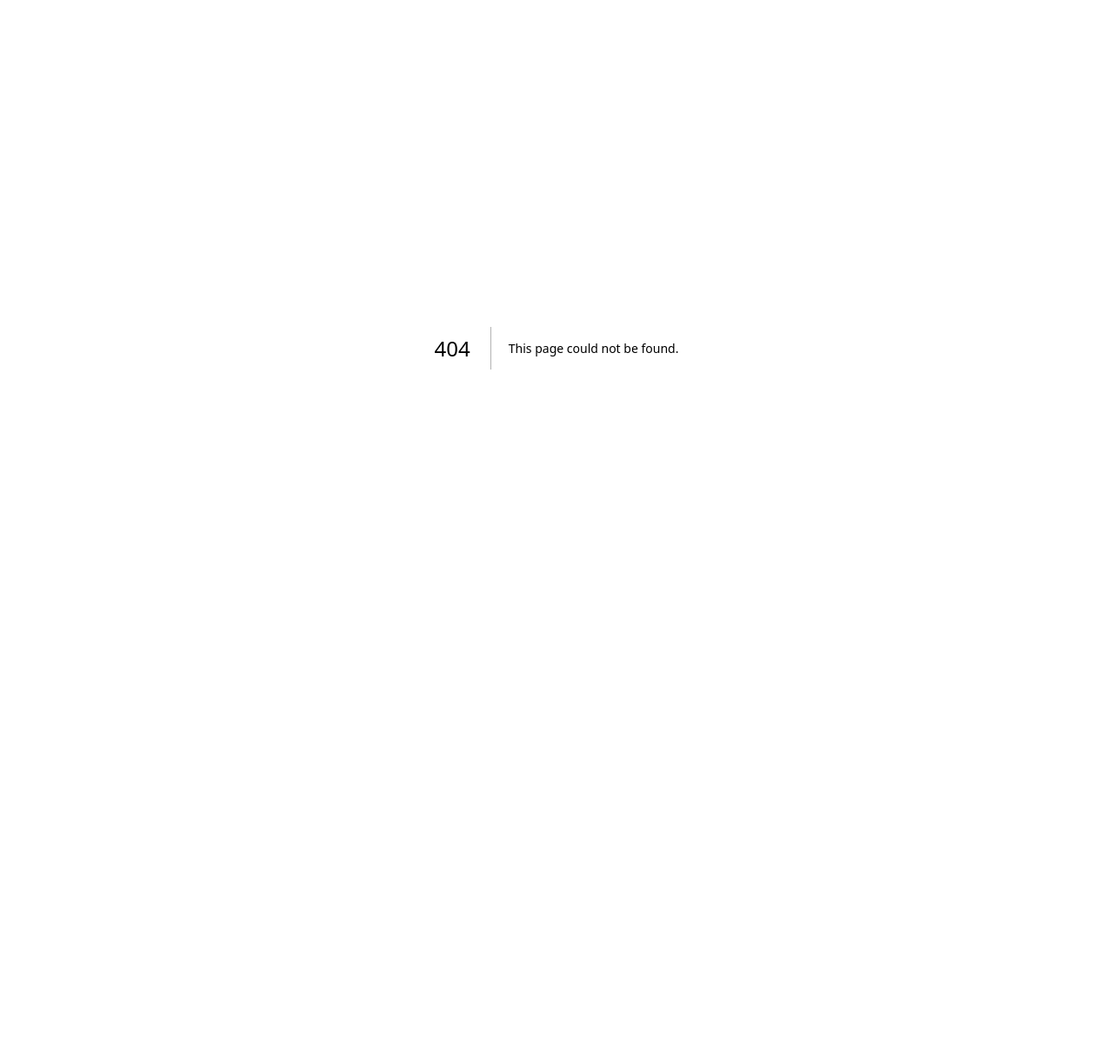
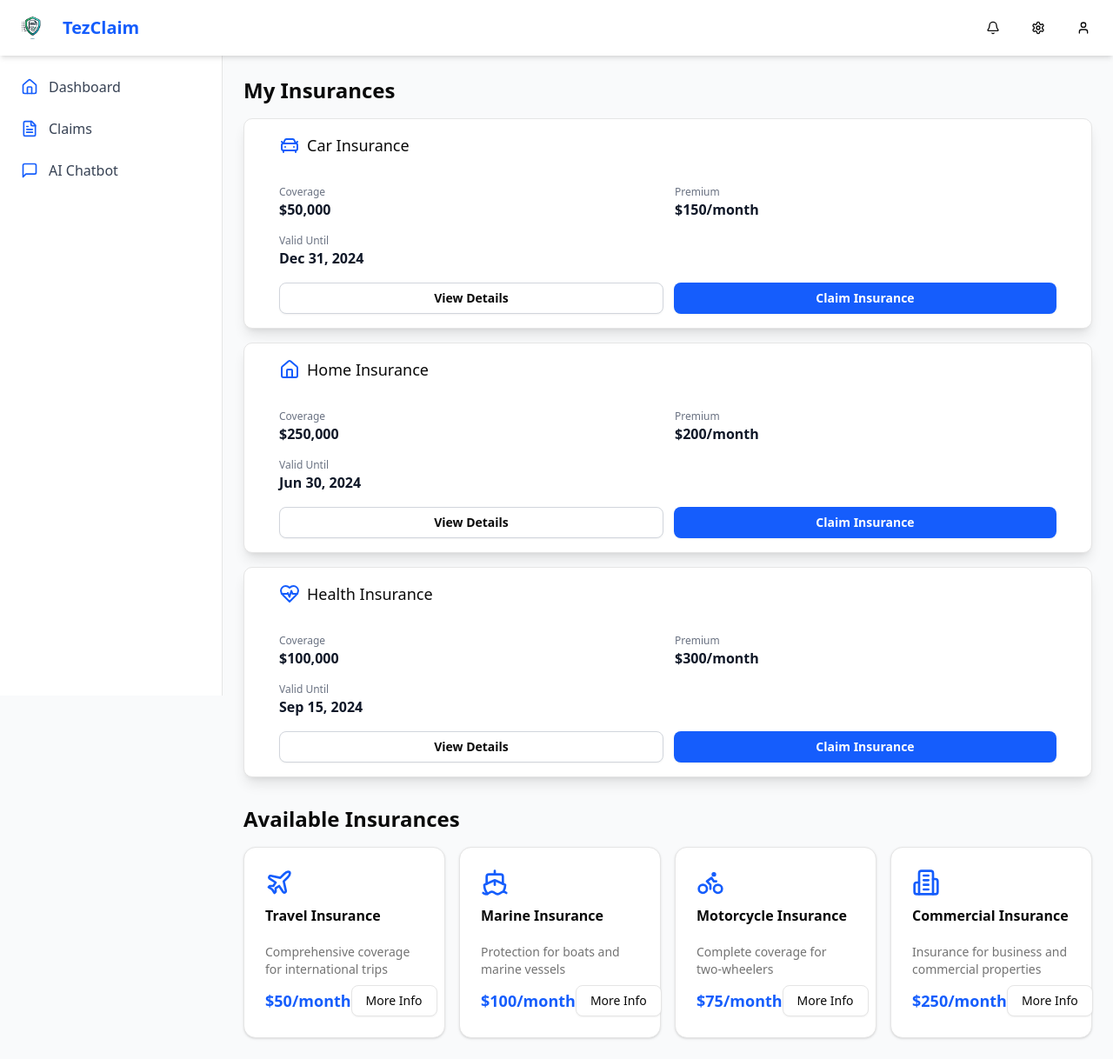
Before and after one commit to 20-HITESH-04/HackVerse_Brogrammers, a Next.js app in the folder my-app/: page /user/home in a window 1280 px wide. Before the commit this address had no page. Shown: the whole page at 87% size. Before the commit the page ends 800 px from the top, so only its background shows below. Built offline with nearby package versions, Linux system fonts and the light colour scheme.

Commit message:
user dashboard basic hardcoded

```diff
--- /dev/null
+++ b/my-app/Components/dashboard/AvailableInsurances.jsx
@@ -0,0 +1,66 @@
+import React from 'react';
+import { Card, CardContent, CardHeader, CardTitle } from '../ui/card';
+import { Button } from '../ui/button';
+import { Bike, Ship, Plane, Building2 } from 'lucide-react';
+
+const AVAILABLE_INSURANCES = [
+    {
+        id: 1,
+        type: 'Travel Insurance',
+        icon: Plane,
+        description: 'Comprehensive coverage for international trips',
+        startingFrom: '$50/month'
+    },
+    {
+        id: 2,
+        type: 'Marine Insurance',
+        icon: Ship,
+        description: 'Protection for boats and marine vessels',
+        startingFrom: '$100/month'
+    },
+    {
+        id: 3,
+        type: 'Motorcycle Insurance',
+        icon: Bike,
+        description: 'Complete coverage for two-wheelers',
+        startingFrom: '$75/month'
+    },
+    {
+        id: 4,
+        type: 'Commercial Insurance',
+        icon: Building2,
+        description: 'Insurance for business and commercial properties',
+        startingFrom: '$250/month'
+    }
+];
+
+export function AvailableInsurances() {
+    return (
+        <section className="mt-8">
+            <h2 className="text-2xl font-bold mb-4">Available Insurances</h2>
+            <div className="grid md:grid-cols-4 gap-4">
+                {AVAILABLE_INSURANCES.map((insurance) => (
+                    <Card key={insurance.id} className="w-full">
+                        <CardHeader>
+                            <div className="flex justify-between items-center">
+                                <insurance.icon className="h-8 w-8 text-blue-600" />
+                            </div>
+                            <CardTitle className="mt-2">{insurance.type}</CardTitle>
+                        </CardHeader>
+                        <CardContent>
+                            <p className="text-sm text-muted-foreground mb-2">
+                                {insurance.description}
+                            </p>
+                            <div className="flex items-center justify-between">
+                                <span className="text-lg font-bold text-blue-600">
+                                    {insurance.startingFrom}
+                                </span>
+                                <Button variant="outline">More Info</Button>
+                            </div>
+                        </CardContent>
+                    </Card>
+                ))}
+            </div>
+        </section>
+    );
+}
--- /dev/null
+++ b/my-app/Components/dashboard/MyInsurances.jsx
@@ -0,0 +1,71 @@
+import React from 'react';
+import { Card, CardContent, CardHeader, CardTitle } from '../ui/card';
+import { Button } from '../ui/button';
+import { CarFront, Home, HeartPulse } from 'lucide-react';
+
+const INSURANCE_TYPES = [
+    {
+        id: 1,
+        type: 'Car Insurance',
+        Icon: CarFront,
+        coverage: '$50,000',
+        premium: '$150/month',
+        validUntil: 'Dec 31, 2024'
+    },
+    {
+        id: 2,
+        type: 'Home Insurance',
+        Icon: Home,
+        coverage: '$250,000',
+        premium: '$200/month',
+        validUntil: 'Jun 30, 2024'
+    },
+    {
+        id: 3,
+        type: 'Health Insurance',
+        Icon: HeartPulse,
+        coverage: '$100,000',
+        premium: '$300/month',
+        validUntil: 'Sep 15, 2024'
+    }
+];
+
+export function MyInsurances() {
+    return (
+        <section className="space-y-4">
+            <h2 className="text-2xl font-bold mb-4">My Insurances</h2>
+            <div className="grid gap-4">
+                {INSURANCE_TYPES.map((insurance) => (
+                    <Card key={insurance.id} className="w-full p-4 rounded-lg shadow-lg">
+                        <CardHeader className="flex flex-row items-center justify-between space-y-0 pb-2">
+                            <CardTitle className="text-lg font-medium flex items-center">
+                                <insurance.Icon className="mr-2 h-6 w-6 text-blue-600" />
+                                {insurance.type}
+                            </CardTitle>
+                        </CardHeader>
+                        <CardContent>
+                            <div className="grid grid-cols-2 gap-4 mb-4">
+                                <div>
+                                    <p className="text-xs text-gray-500">Coverage</p>
+                                    <p className="font-bold text-gray-900">{insurance.coverage}</p>
+                                </div>
+                                <div>
+                                    <p className="text-xs text-gray-500">Premium</p>
+                                    <p className="font-bold text-gray-900">{insurance.premium}</p>
+                                </div>
+                                <div className="col-span-2">
+                                    <p className="text-xs text-gray-500">Valid Until</p>
+                                    <p className="font-bold text-gray-900">{insurance.validUntil}</p>
+                                </div>
+                            </div>
+                            <div className="mt-4 flex space-x-3">
+                                <Button variant="outline" className="flex-1 py-2 text-sm font-semibold border-gray-300 hover:bg-gray-100">View Details</Button>
+                                <Button className="flex-1 py-2 text-sm font-semibold bg-blue-600 text-white hover:bg-blue-700">Claim Insurance</Button>
+                            </div>
+                        </CardContent>
+                    </Card>
+                ))}
+            </div>
+        </section>
+    );
+}
--- /dev/null
+++ b/my-app/Components/layout/user/Navbar.jsx
@@ -0,0 +1,26 @@
+import React from 'react';
+import { Bell, User, Settings } from 'lucide-react';
+import { Button } from '../../ui/button';
+import Image from 'next/image';
+
+export function Navbar() {
+    return (
+        <nav className="fixed top-0 left-0 right-0 bg-white shadow-md z-50 px-4 py-3 flex justify-between items-center">
+            <div className="flex items-center space-x-4">
+                <Image src="/tez_claim_logo.png" alt="Logo" width={40} height={40} />
+                <h1 className="text-xl font-bold text-blue-600">TezClaim</h1>
+            </div>
+            <div className="flex items-center space-x-4">
+                <Button variant="ghost" size="icon">
+                    <Bell className="h-5 w-5" />
+                </Button>
+                <Button variant="ghost" size="icon">
+                    <Settings className="h-5 w-5" />
+                </Button>
+                <Button variant="ghost" size="icon">
+                    <User className="h-5 w-5" />
+                </Button>
+            </div>
+        </nav>
+    );
+}
--- /dev/null
+++ b/my-app/Components/layout/user/Sidebar.jsx
@@ -0,0 +1,31 @@
+import React from 'react';
+import Link from 'next/link';
+import { Home, FileText, MessageSquare } from 'lucide-react';
+
+const SIDEBAR_ITEMS = [
+    { name: 'Dashboard', icon: Home, href: '/user/home' },
+    { name: 'Claims', icon: FileText, href: '/user/claims' },
+    { name: 'AI Chatbot', icon: MessageSquare, href: '/user/chatbot' }
+];
+
+export function Sidebar() {
+    return (
+        <aside className="fixed left-0 top-16 bottom-0 w-64 bg-white border-r p-4 hidden md:block">
+            <nav>
+                <ul className="space-y-2">
+                    {SIDEBAR_ITEMS.map((item) => (
+                        <li key={item.name}>
+                            <Link
+                                href={item.href}
+                                className="flex items-center space-x-3 p-2 hover:bg-blue-50 rounded-lg transition-colors"
+                            >
+                                <item.icon className="h-5 w-5 text-blue-600" />
+                                <span className="text-gray-700">{item.name}</span>
+                            </Link>
+                        </li>
+                    ))}
+                </ul>
+            </nav>
+        </aside>
+    );
+}
--- /dev/null
+++ b/my-app/app/user/home/page.jsx
@@ -0,0 +1,19 @@
+import { Navbar } from '../../../Components/layout/user/Navbar';
+import { Sidebar } from '../../../Components/layout/user/Sidebar';
+import { MyInsurances } from '../../../components/dashboard/MyInsurances';
+import { AvailableInsurances } from '../../../components/dashboard/AvailableInsurances';
+
+export default function UserHomePage() {
+    return (
+        <div className="flex flex-col min-h-screen bg-gray-50">
+            <Navbar />
+            <div className="flex">
+                <Sidebar />
+                <main className="md:ml-64 mt-16 p-6 w-full">
+                    <MyInsurances />
+                    <AvailableInsurances />
+                </main>
+            </div>
+        </div>
+    );
+}
```
Also changed, not shown: 1 other file (tests, documents, lock files or other folders).
